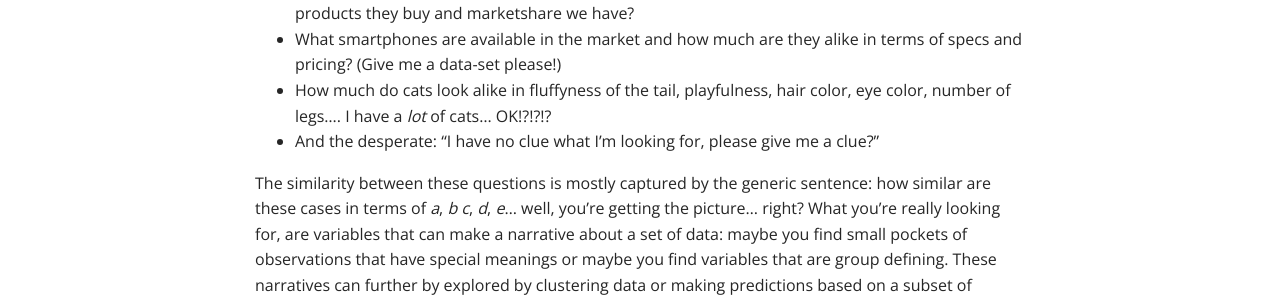
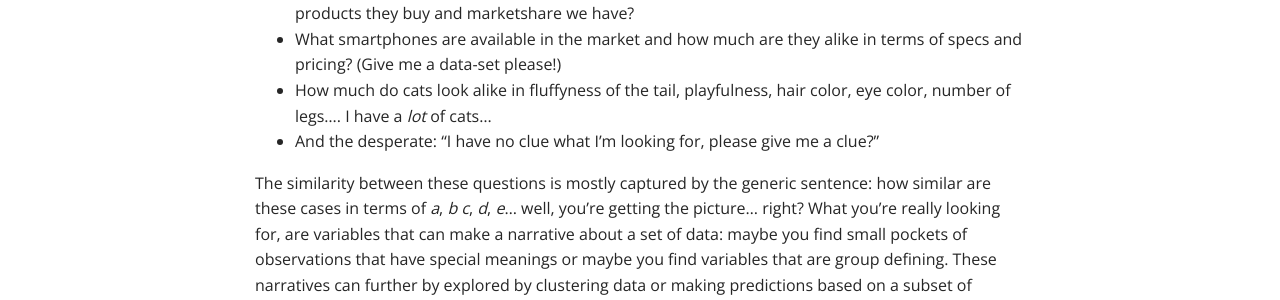
Before and after one commit to mark-me/mark-me.github.io, a Jekyll site: the page built from _pages/tutorials/mds/mds.md, in a window 1280 px wide and 900 px high, scrolled down 489 px. Shown: the part 155-455 px from the top of the window. Built offline with Jekyll 4.4.1, drawn with Linux system fonts in a browser that asks for light colours; nearby versions of some CDN libraries; comment, search, counter and statistics services are not loaded.

Commit message:
Update mds.md

```diff
--- a/_pages/tutorials/mds/mds.md
+++ b/_pages/tutorials/mds/mds.md
@@ -15,7 +15,7 @@ Whenever I'm in an explorative phase of my data modelling, very soon I'll have q
 * Can I find any groups in this list of people by how much money they spent on drugstore items, minutes they've spent in greeneries department and the amount of time they spent in the gym?
 * Are there any groups of customers that stand out in money spent, products they buy and marketshare we have?
 * What smartphones are available in the market and how much are they alike in terms of specs and pricing? (Give me a data-set please!)
-* How much do cats look alike in fluffyness of the tail, playfulness, hair color, eye color, number of legs.... I have a _lot_ of cats... OK!?!?!?
+* How much do cats look alike in fluffyness of the tail, playfulness, hair color, eye color, number of legs.... I have a _lot_ of cats...
 * And the desperate: "I have no clue what I'm looking for, please give me a clue?"
 
 The similarity between these questions is mostly captured by the generic sentence: how similar are these cases in terms of _a_, _b_ _c_, _d_, _e_... well, you're getting the picture... right? What you're really looking for, are variables that can make a narrative about a set of data: maybe you find small pockets of observations that have special meanings or maybe you find variables that are group defining. These narratives can further by explored by clustering data or making predictions based on a subset of variables.
```
